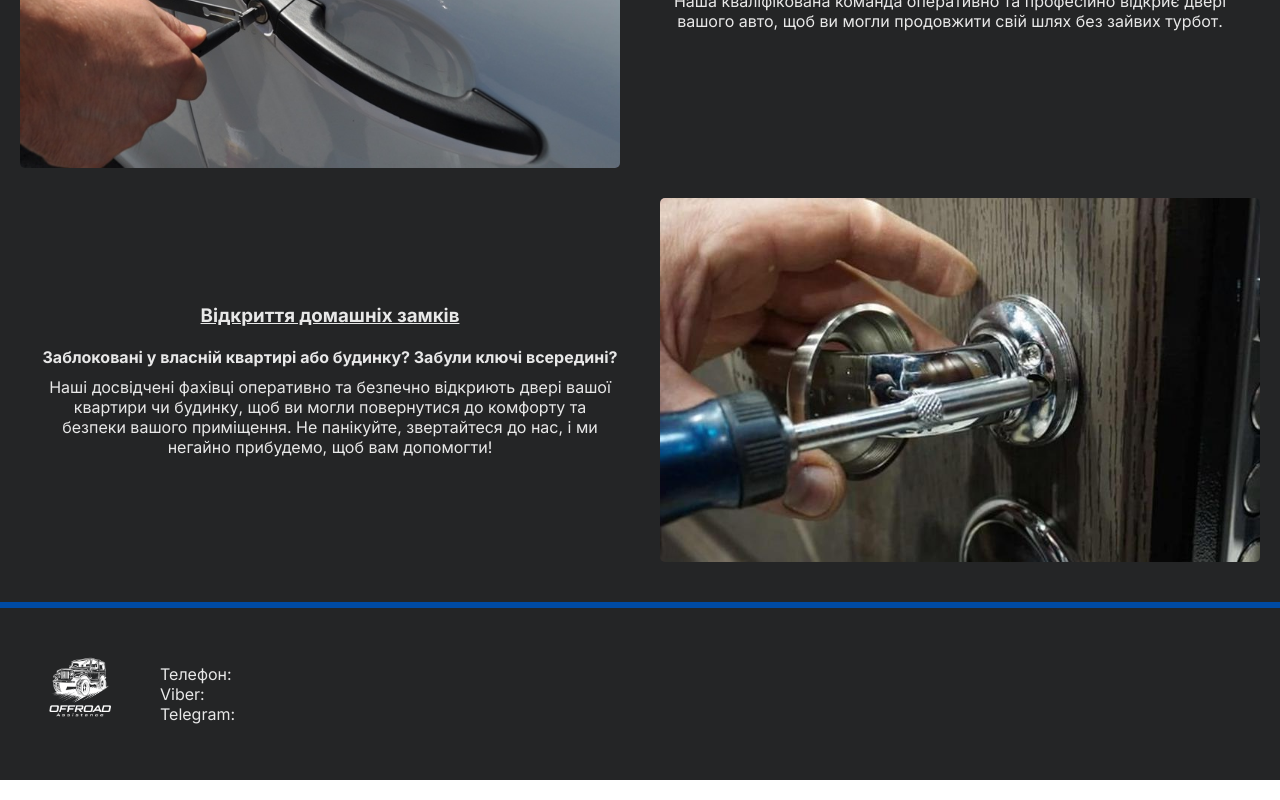
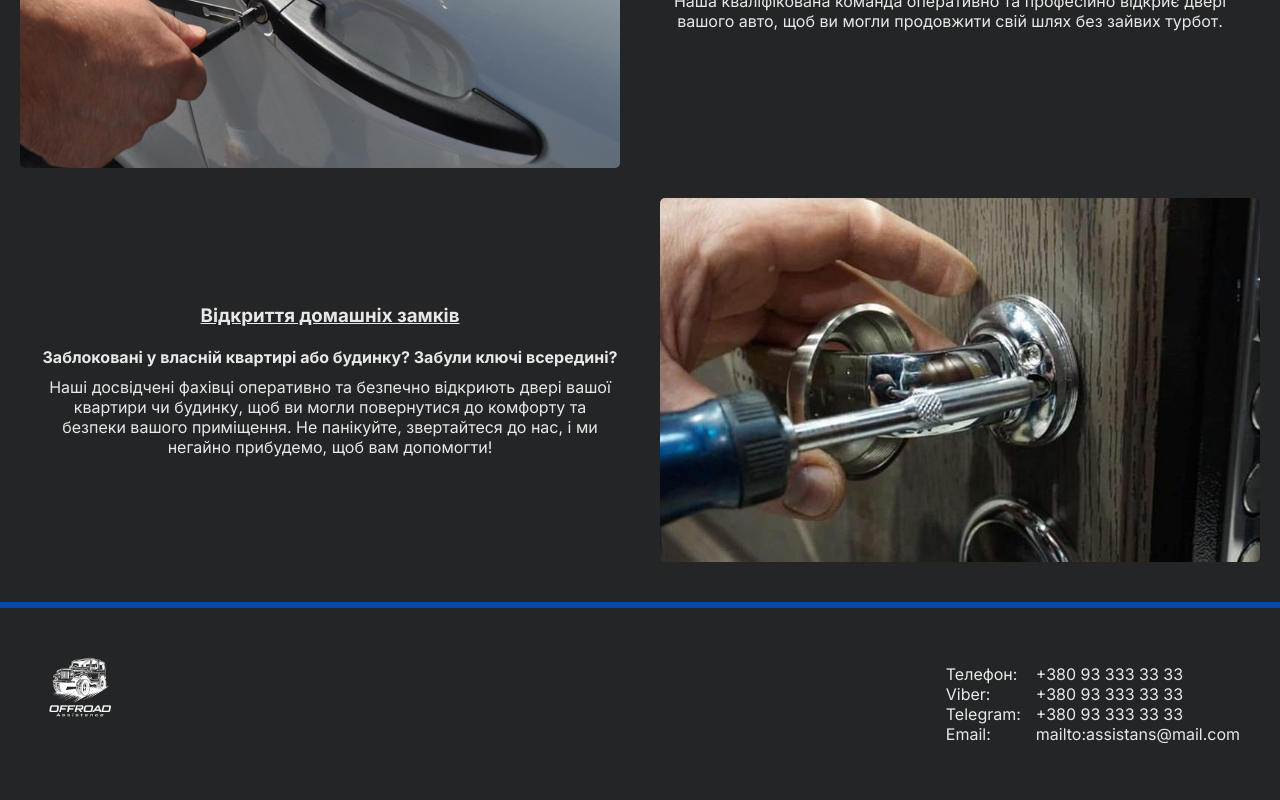
Before and after one commit to AndreyKapus/off-road-assistance, a Next.js app: page / in a window 1280 px wide. Shown: the part 1897-2697 px from the top of the page. Built offline with nearby package versions, Linux system fonts and the light colour scheme.

Commit message:
footer content

```diff
--- a/app/styles/footer.module.css
+++ b/app/styles/footer.module.css
@@ -10,9 +10,22 @@
   display: none;
 }
 
+.contactsItem {
+  display: flex;
+}
+
+.contactsTitle {
+  width: 80px;
+}
+
+.contactInfo {
+  margin-left: 10px;
+}
+
 @media screen and (min-width: 1280px) {
   .footerContainer {
     display: flex;
+    justify-content: space-between;
     padding: 40px 40px;
   }
 
--- a/components/footer/footer.js
+++ b/components/footer/footer.js
@@ -10,14 +10,29 @@ const Footer = () => {
           <Logo />
         </Link>
         <ul>
-          <li>
-            Телефон:<span></span>
+          <li className={styles.contactsItem}>
+            <p className={styles.contactsTitle}>Телефон:</p>
+            <a href="tel:0000000000" className={styles.contactInfo}>
+              +380 93 333 33 33
+            </a>
           </li>
-          <li>
-            Viber:<span></span>
+          <li className={styles.contactsItem}>
+            <p className={styles.contactsTitle}>Viber:</p>
+            <a href="tel:0000000000" className={styles.contactInfo}>
+              +380 93 333 33 33
+            </a>
           </li>
-          <li>
-            Telegram:<span></span>
+          <li className={styles.contactsItem}>
+            <p className={styles.contactsTitle}>Telegram:</p>
+            <a href="tel:0000000000" className={styles.contactInfo}>
+              +380 93 333 33 33
+            </a>
+          </li>
+          <li className={styles.contactsItem}>
+            <p className={styles.contactsTitle}>Email:</p>
+            <a href="mailto:assistans@mail.com" className={styles.contactInfo}>
+              mailto:assistans@mail.com
+            </a>
           </li>
         </ul>
       </div>
```
